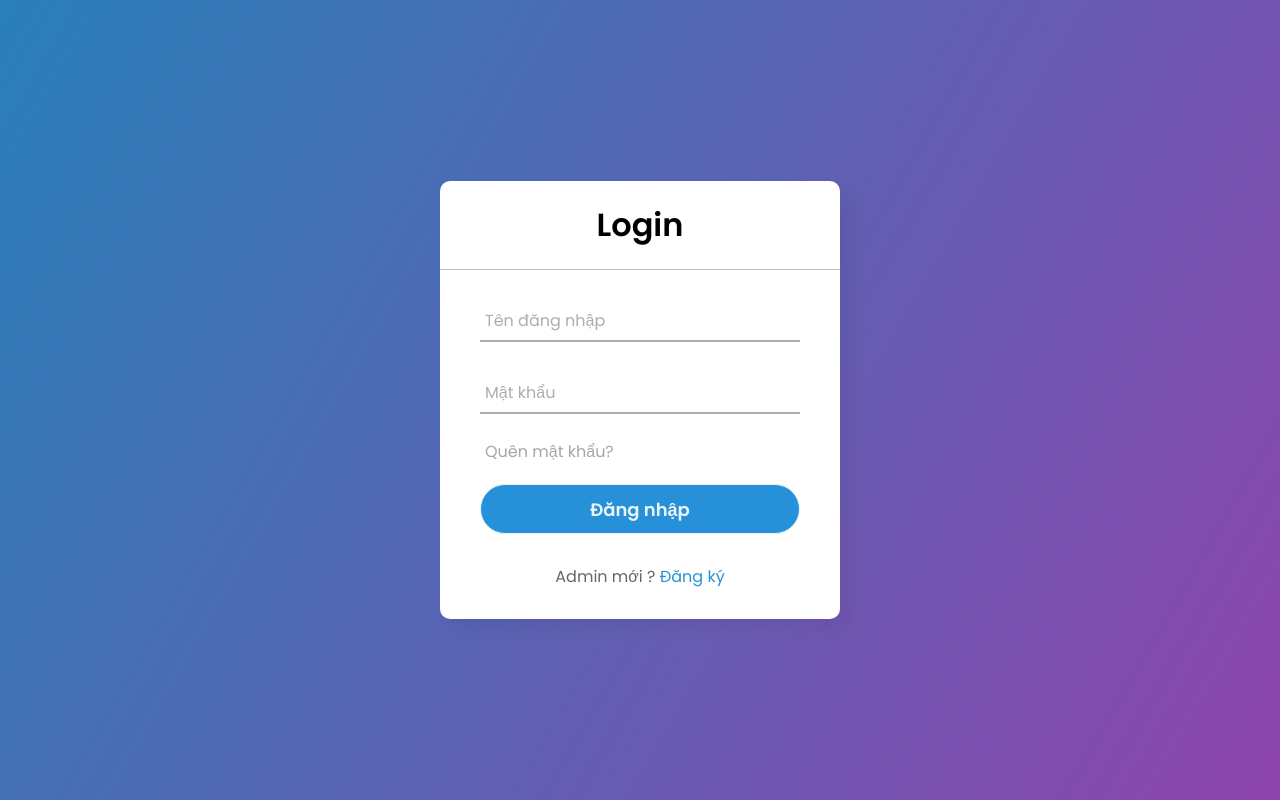
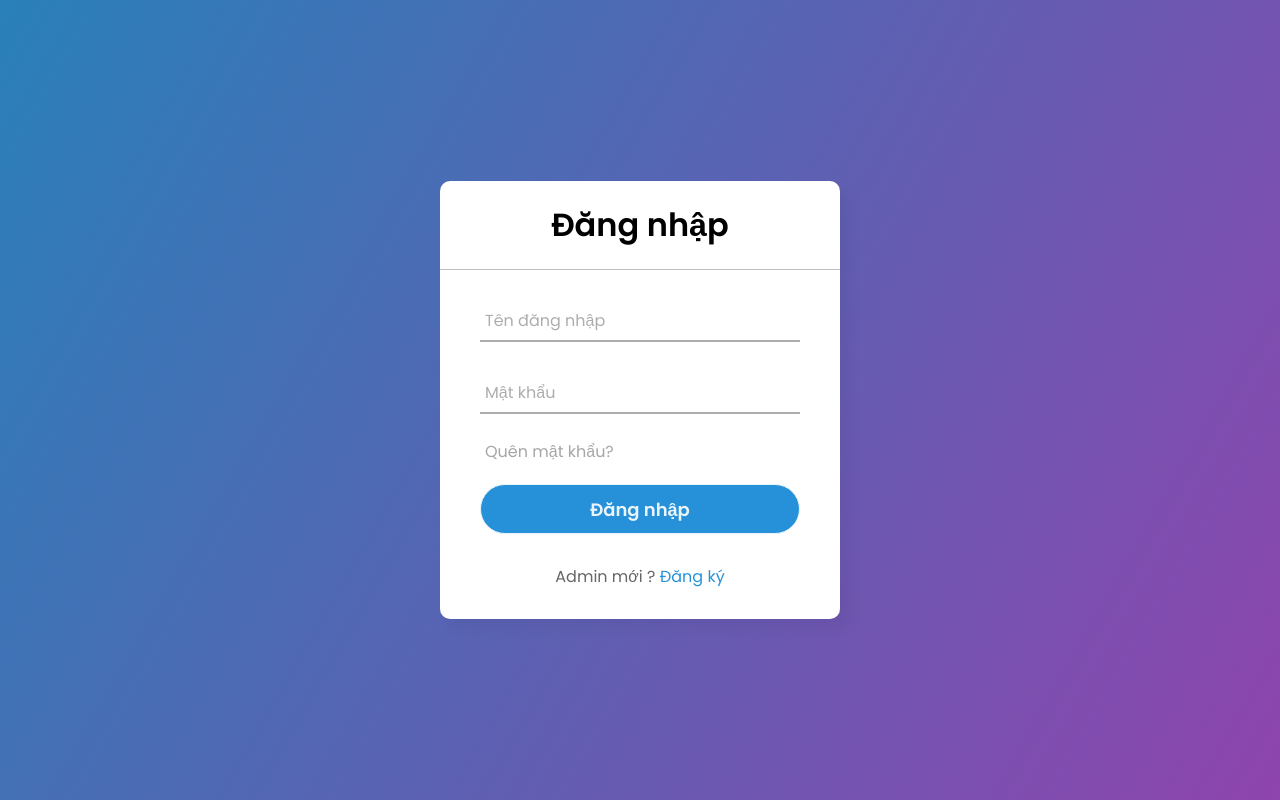
Before and after one commit to shidogiang/AdminTechNews, a plain HTML site: page index.html in a window 1280 px wide. Drawn offline with Linux system fonts and the light colour scheme; some packages are replaced by stand-ins of ours; a script that the page names is missing.

Commit message:
Add files via upload

```diff
--- a/index.html
+++ b/index.html
@@ -3,12 +3,12 @@
 <html lang="en" dir="ltr">
   <head>
     <meta charset="utf-8">
-    <title>Admin đăng nhập</title>
+    <title>Đăng nhập</title>
     <link rel="stylesheet" href="style.css">
   </head>
   <body>
     <div class="center">
-      <h1>Login</h1>
+      <h1>Đăng nhập</h1>
       <form method="post" id="form">
         <div class="txt_field">
           <input id="username" type="text" required>
```
